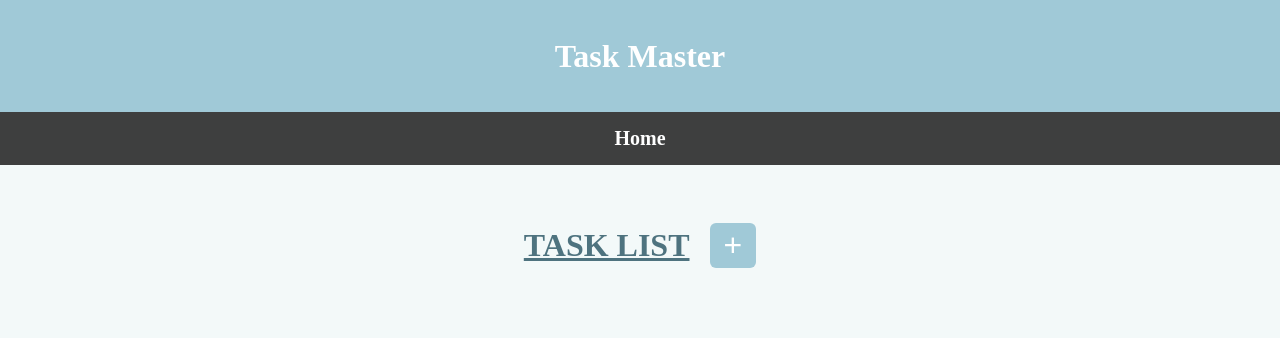
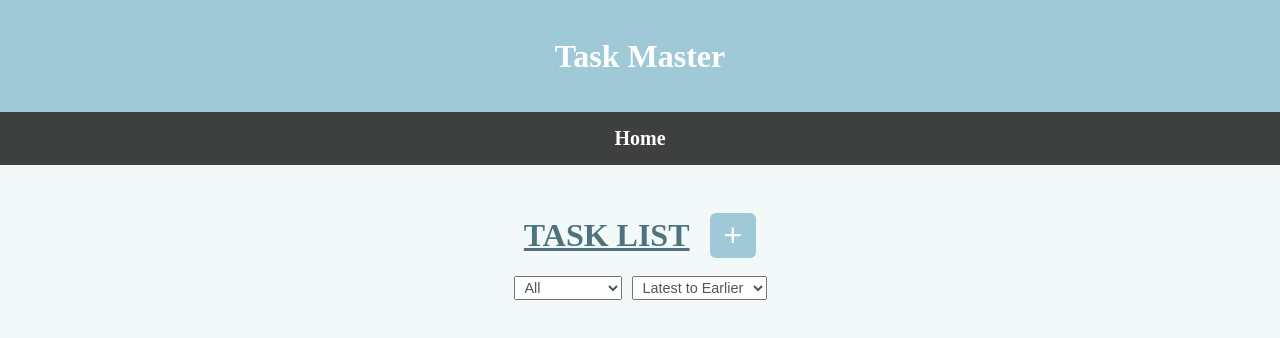
Before and after one commit to AneezaImtiaz/TaskMaster, a Vue app: page / in a window 1280 px wide. Shown: the top 338 px of the page. Built offline with nearby package versions, Linux system fonts and the light colour scheme.

Commit message:
Integrate filter and sorting feature

```diff
--- a/src/screens/HomeScreen.css
+++ b/src/screens/HomeScreen.css
@@ -1,5 +1,5 @@
 .container {
-  padding: 20px;
+  padding: 10px 20px;
   text-align: center;
 }
 
@@ -34,5 +34,18 @@
   flex-wrap: wrap;
   justify-content: center;
   gap: 16px;
+  margin-top: 30px;
   padding: 20px;
 }
+
+.filters {
+  display: flex;
+  justify-content: center;
+  gap: 10px;
+}
+
+.modal {
+  font-size: 0.9em;
+  padding: 2px 6px;
+  color: #555;
+}
--- a/src/screens/HomeScreen.vue
+++ b/src/screens/HomeScreen.vue
@@ -4,15 +4,28 @@
       <h1>Task List</h1>
       <button @click="showFormModal = true">+</button>
     </div>
+    <div class="filters">
+      <select class="modal" v-model="selectedStatus" @change="applyFiltersAndSort">
+        <option value="">All</option>
+        <option value="Pending">Pending</option>
+        <option value="In Progress">In Progress</option>
+        <option value="Completed">Completed</option>
+      </select>
+
+      <select class="modal" v-model="sortOrder" @change="applyFiltersAndSort">
+        <option value="dueDateDesc">Latest to Earlier</option>
+        <option value="dueDateAsc">Earlier to Latest</option>
+      </select>
+    </div>
     <div class="list-container">
-      <TaskCard v-for="task in tasks" :key="task.id" :task="task" />
+      <TaskCard v-for="task in filteredTasks" :key="task.id" :task="task" />
     </div>
     <FormModal v-if="showFormModal" submitButtonLabel="Add Task" :onSubmit="handleFormSubmit" @cancel="cancelForm" />
   </div>
 </template>
 
 <script lang="ts">
-import { defineComponent, ref, computed } from 'vue';
+import { defineComponent, ref, computed, watch, onMounted } from 'vue';
 import { useTaskStore } from '@/stores/taskStore';
 import { Task } from '@/types';
 import { FormModal, TaskCard } from '@/components';
@@ -27,22 +40,51 @@ export default defineComponent({
   setup() {
     const taskStore = useTaskStore();
     const showFormModal = ref(false);
+    const selectedStatus = ref('');
+    const sortOrder = ref('dueDateDesc');
     const tasks = computed(() => taskStore.tasks);
+    const filteredTasks = ref<Task[]>([]);
+
+    const applyFiltersAndSort = () => {
+      let filtered = tasks.value;
+      if (selectedStatus.value) {
+        filtered = filtered.filter(task => task.status === selectedStatus.value);
+      }
+      if (sortOrder.value === 'dueDateAsc') {
+        filtered = filtered.sort((a, b) => new Date(a.dueDate).getTime() - new Date(b.dueDate).getTime());
+      } else if (sortOrder.value === 'dueDateDesc') {
+        filtered = filtered.sort((a, b) => new Date(b.dueDate).getTime() - new Date(a.dueDate).getTime());
+      }
+      filteredTasks.value = filtered;
+    };
 
     const handleFormSubmit = (task: Task) => {
       taskStore.addTask(task);
       showFormModal.value = false;
+      applyFiltersAndSort();
     };
 
     const cancelForm = () => {
       showFormModal.value = false;
     };
 
+    watch(tasks, () => {
+      applyFiltersAndSort();
+    });
+
+    onMounted(() => {
+      applyFiltersAndSort();
+    });
+
     return {
       tasks,
       showFormModal,
       handleFormSubmit,
       cancelForm,
+      selectedStatus,
+      sortOrder,
+      filteredTasks,
+      applyFiltersAndSort,
     };
   },
 });
```
